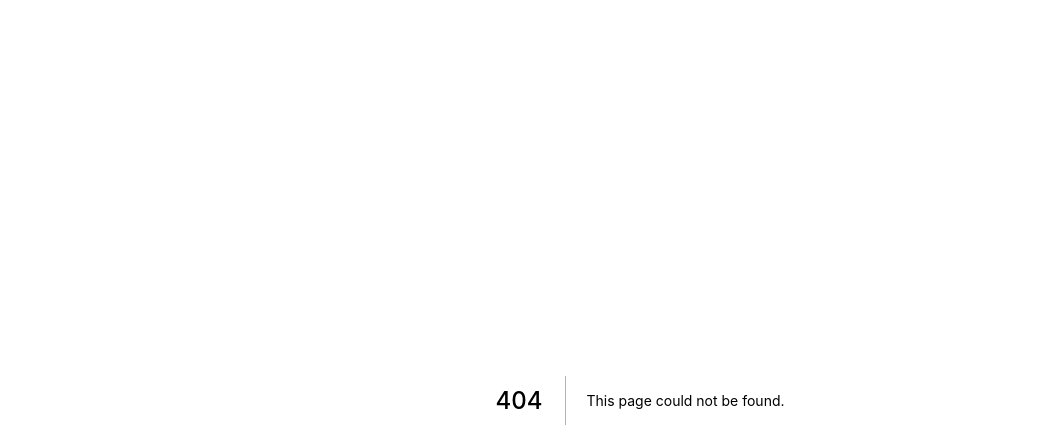
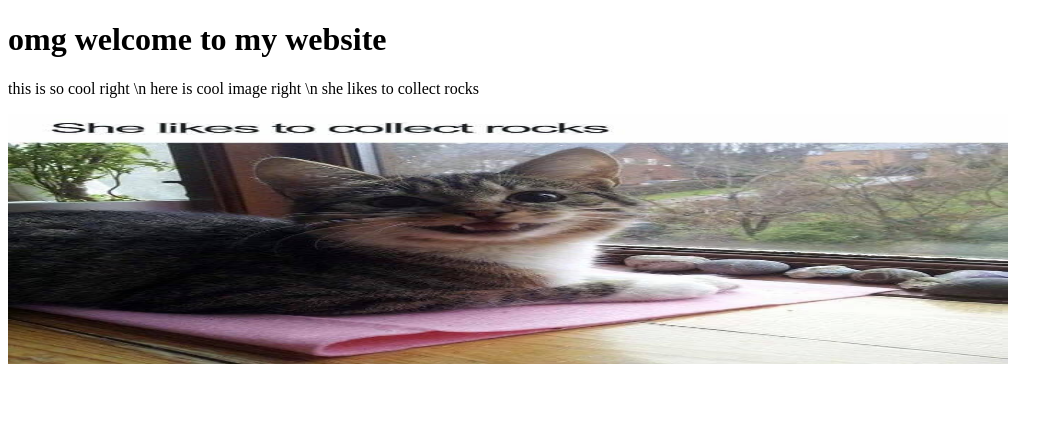
Before and after one commit to penguin212/website, a Next.js app: page /posts/rick in a window 1280 px wide. Before the commit this address had no page. Shown: the top 448 px of the page, without its empty margins (0-1063 px from the left). Built offline with nearby package versions, Linux system fonts and the light colour scheme.

Commit message:
yeah, we committing

```diff
--- a/pages/index.js
+++ b/pages/index.js
@@ -19,7 +19,7 @@ export default function Home() {
         </p>
 
         <div className="grid">
-          <a href="https://nextjs.org/docs" className="card">
+          <a href="/posts/rick" className="card">
             <h3>Documentation &rarr;</h3>
             <p>Find in-depth information about Next.js features and API.</p>
           </a>
--- /dev/null
+++ b/pages/posts/rick.js
@@ -0,0 +1,17 @@
+import Link from "next/link"
+import Image from "next/image"
+
+export default function rick() {
+    return (
+        <>
+            <h1> omg welcome to my website</h1>
+            <p> this is so cool right \n
+                here is cool image right \n
+                she likes to collect rocks </p>
+            <Image
+                src="\images\IMG_20220807_092716.jpg"
+                height={250}
+                width={1000} />
+        </>
+    )
+}
```
Also changed, not shown: public/images/IMG_20220807_092716.jpg (added).
